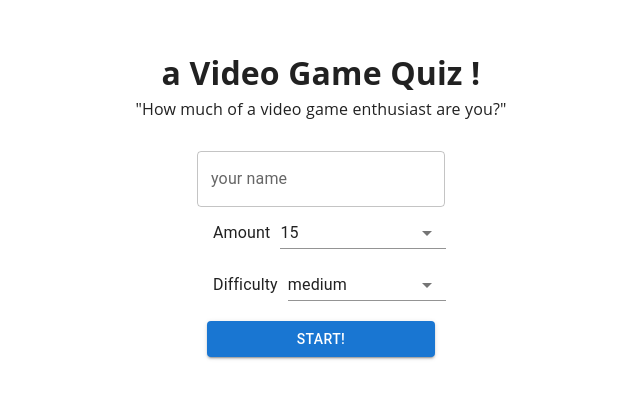
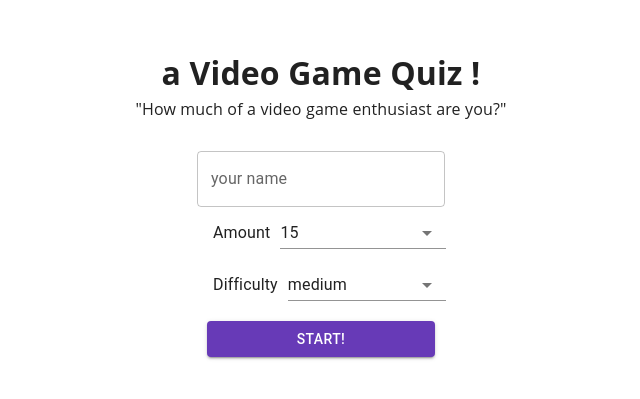
Before and after one commit to 2wisdom/I-Quiz, a React (Vite) app: page / in a window 1280 px wide. Shown: the part 127-526 px from the top of the page, without its empty margins (319-959 px from the left). Built offline with nearby package versions, Linux system fonts and the light colour scheme.

Commit message:
theme deepPurbpe 로 변경

```diff
--- a/src/style/theme.ts
+++ b/src/style/theme.ts
@@ -1,13 +1,17 @@
+import { deepPurple, red } from "@mui/material/colors";
 import { createTheme } from "@mui/material/styles";
 
 // Create a theme instance.
 const theme = createTheme({
   palette: {
-    background: {
-      //   default: "#000000",
+    primary: {
+      main: deepPurple[500],
     },
-    text: {
-      //   primary: "#ffffff",
+    secondary: {
+      main: deepPurple[600],
+    },
+    error: {
+      main: red.A400,
     },
   },
 });
```
